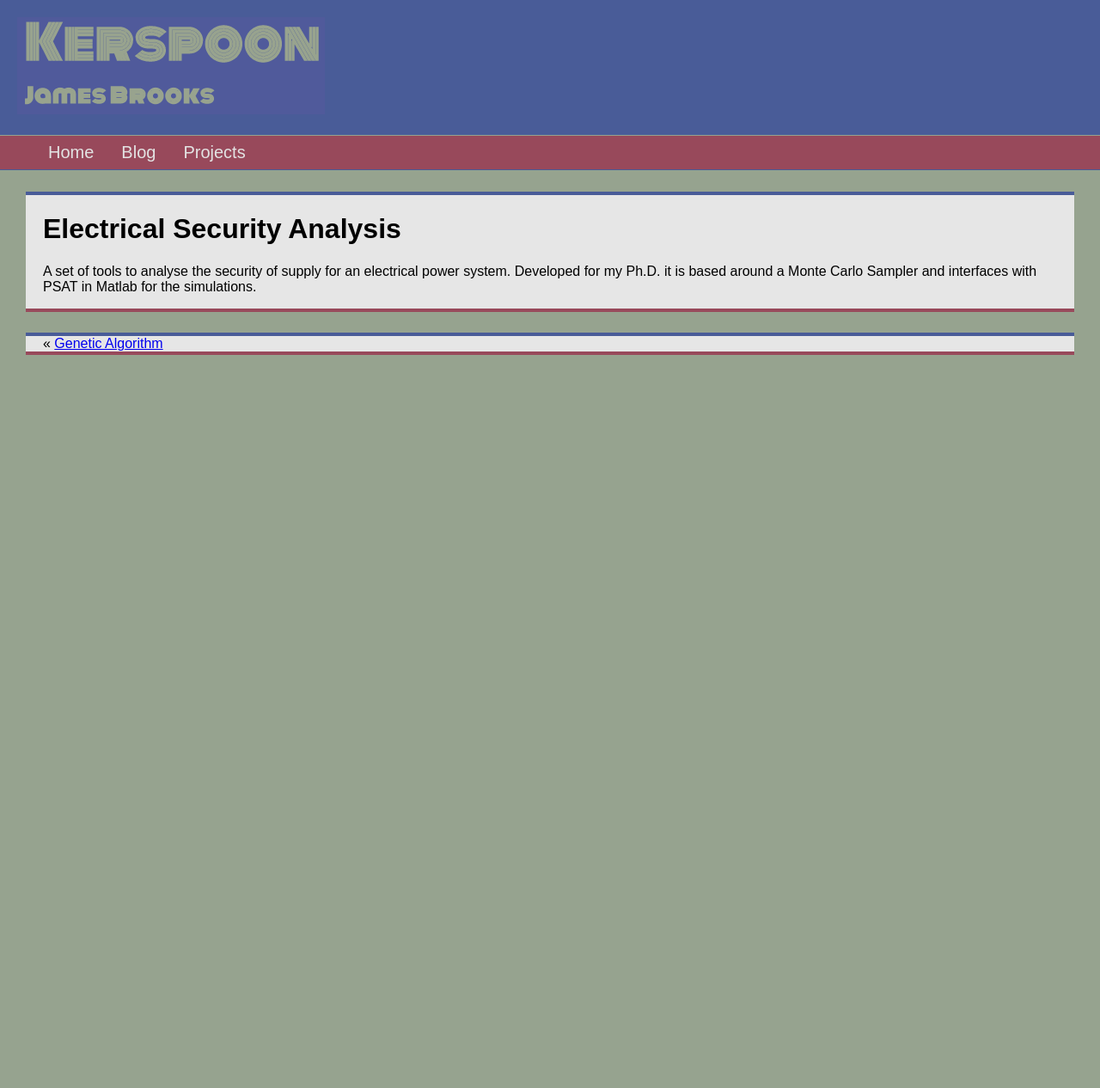
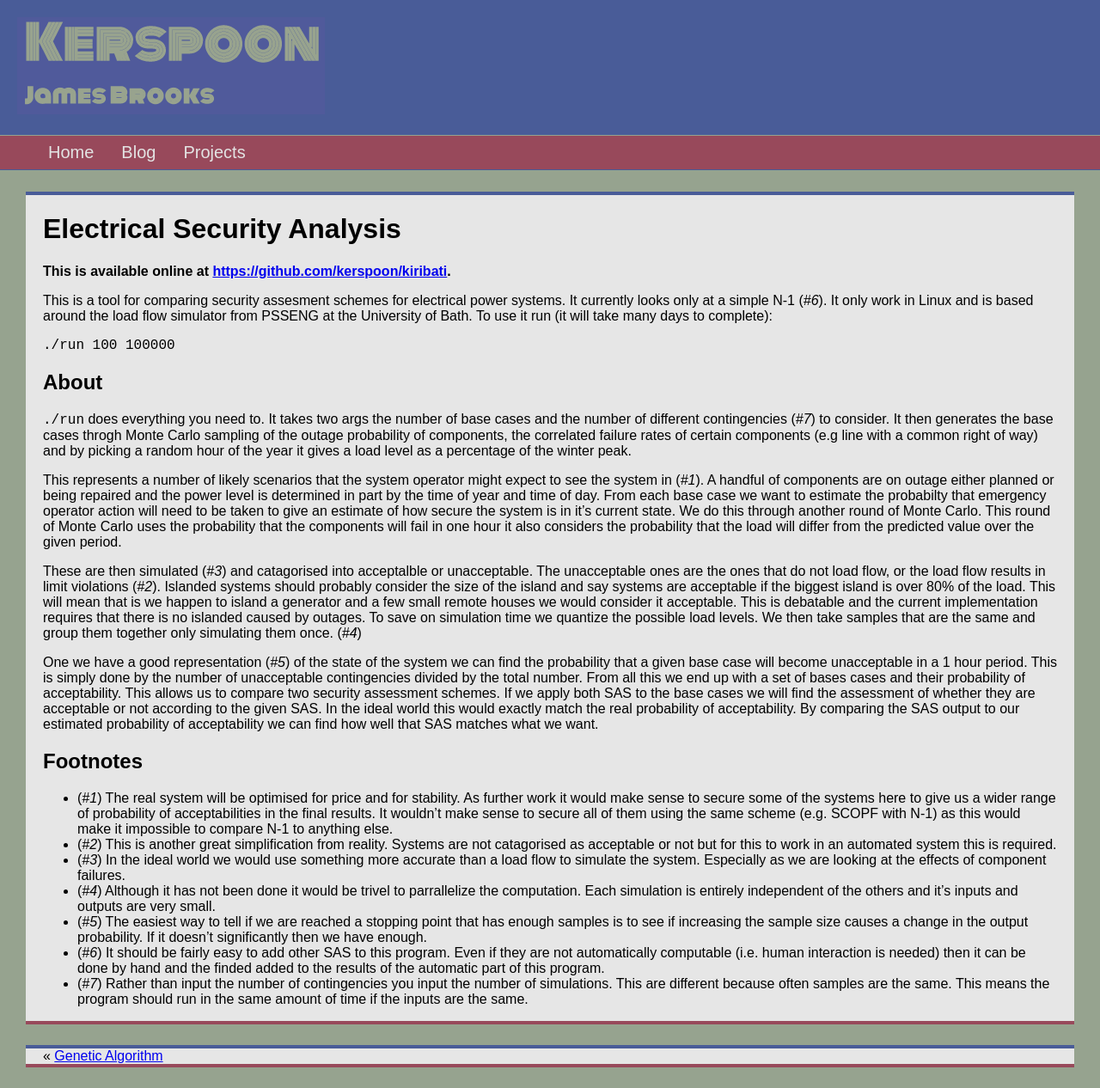
Before and after one commit to kerspoon/kerspoon.com, a Jekyll site: the page built from _posts/2013-02-05-electrical-security-analysis.md, in a window 1280 px wide. Shown: the whole page at 86% size. Built offline with Jekyll 4.4.1, drawn with Linux system fonts in a browser that asks for light colours; some web fonts are replaced; before the commit the page ends 900 px from its top, so only the background shows below that.

Commit message:
electrical-security-analysis: Extended post

```diff
--- a/_posts/2013-02-05-electrical-security-analysis.md
+++ b/_posts/2013-02-05-electrical-security-analysis.md
@@ -1,9 +1,33 @@
 ---
 layout: project
 categories: [projects]
-description: A set of tools to analyse the security of supply for an electrical power system. Developed for my Ph.D. it is based around a Monte Carlo Sampler and interfaces with PSAT in Matlab for the simulations.
+description: A set of tools to analyse the security of supply for an electrical power system. Developed for my Ph.D. it is based around a Monte Carlo Sampler and interfaces with CPF in Matlab for the simulations.
 image: laos.jpg
 tags: [programming, matlab, PhD]
 ---
 
-A set of tools to analyse the security of supply for an electrical power system. Developed for my Ph.D. it is based around a Monte Carlo Sampler and interfaces with PSAT in Matlab for the simulations.
+**This is available online at <https://github.com/kerspoon/kiribati>.**
+
+This is a tool for comparing security assesment schemes for electrical power systems. It currently looks only at a simple N-1 (*#6*). It only work in Linux and is based around the load flow simulator from PSSENG at the University of Bath. To use it run (it will take many days to complete):
+
+    ./run 100 100000
+
+## About
+
+`./run` does everything you need to. It takes two args the number of base cases and the number of different contingencies (*#7*) to consider. It then generates the base cases throgh Monte Carlo sampling of the outage probability of components, the correlated failure rates of certain components (e.g line with a common right of way) and by picking a random hour of the year it gives a load level as a percentage of the winter peak.
+
+This represents a number of likely scenarios that the system operator might expect to see the system in (*#1*). A handful of components are on outage either planned or being repaired and the power level is determined in part by the time of year and time of day. From each base case we want to estimate the probabilty that emergency operator action will need to be taken to give an estimate of how secure the system is in it's current state. We do this through another round of Monte Carlo. This round of Monte Carlo uses the probability that the components will fail in one hour it also considers the probability that the load will differ from the predicted value over the given period.
+
+These are then simulated (*#3*) and catagorised into acceptalble or unacceptable. The unacceptable ones are the ones that do not load flow, or the load flow results in limit violations (*#2*). Islanded systems should probably consider the size of the island and say systems are acceptable if the biggest island is over 80% of the load. This will mean that is we happen to island a generator and a few small remote houses we would consider it acceptable. This is debatable and the current implementation requires that there is no islanded caused by outages. To save on simulation time we quantize the possible load levels. We then take samples that are the same and group them together only simulating them once. (*#4*)
+
+One we have a good representation (*#5*) of the state of the system we can find the probability that a given base case will become unacceptable in a 1 hour period. This is simply done by the number of unacceptable contingencies divided by the total number. From all this we end up with a set of bases cases and their probability of acceptability. This allows us to compare two security assessment schemes. If we apply both SAS to the base cases we will find the assessment of whether they are acceptable or not according to the given SAS. In the ideal world this would exactly match the real probability of acceptability. By comparing the SAS output to our estimated probability of acceptability we can find how well that SAS matches what we want.
+
+## Footnotes
+
+- (*#1*) The real system will be optimised for price and for stability. As further work it would make sense to secure some of the systems here to give us a wider range of probability of acceptabilities in the final results. It wouldn't make sense to secure all of them using the same scheme (e.g. SCOPF with N-1) as this would make it impossible to compare N-1 to anything else.
+- (*#2*) This is another great simplification from reality. Systems are not catagorised as acceptable or not but for this to work in an automated system this is required.
+- (*#3*) In the ideal world we would use something more accurate than a load flow to simulate the system. Especially as we are looking at the effects of component failures.
+- (*#4*) Although it has not been done it would be trivel to parrallelize the computation. Each simulation is entirely independent of the others and it's inputs and outputs are very small.
+- (*#5*) The easiest way to tell if we are reached a stopping point that has enough samples is to see if increasing the sample size causes a change in the output probability. If it doesn't significantly then we have enough.
+- (*#6*) It should be fairly easy to add other SAS to this program. Even if they are not automatically computable (i.e. human interaction is needed) then it can be done by hand and the finded added to the results of the automatic part of this program.
+- (*#7*) Rather than input the number of contingencies you input the number of simulations. This are different because often samples are the same. This means the program should run in the same amount of time if the inputs are the same.
```
